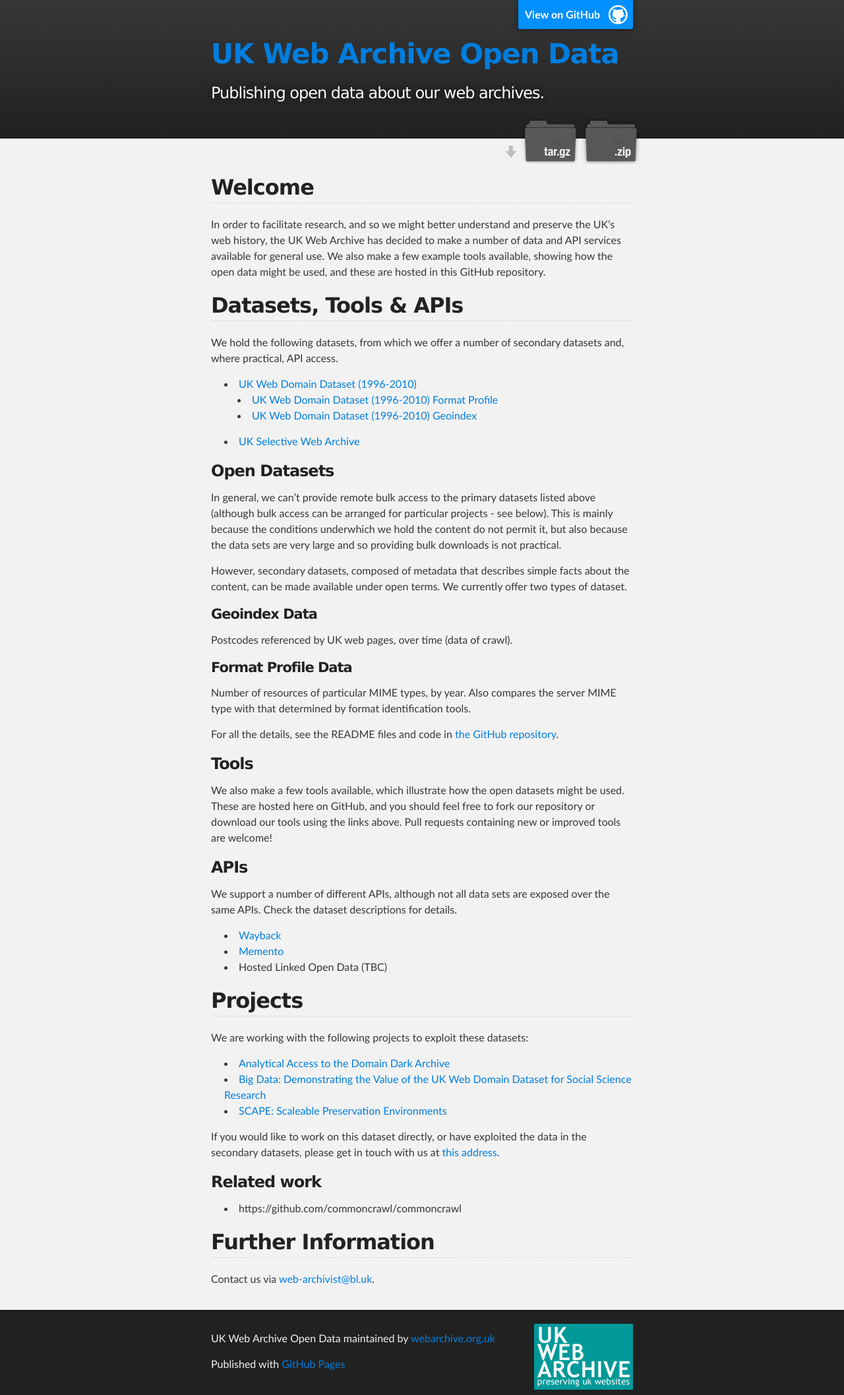
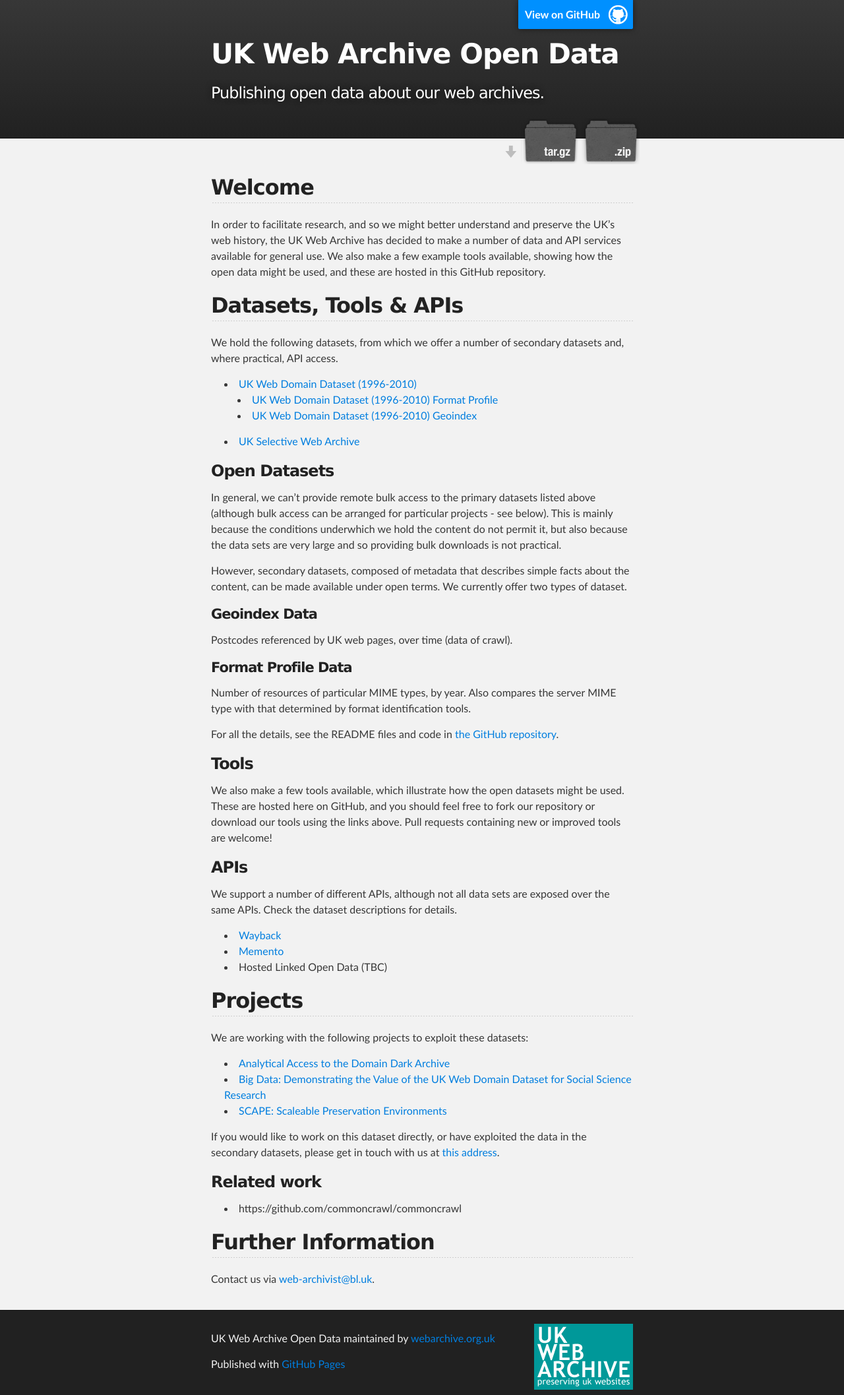
Before and after one commit to ukwa/opendata, a Jekyll site: the page built from index.md, in a window 1280 px wide. Shown: the whole page at 66% size. Built offline with Jekyll 4.4.1, drawn with Linux system fonts in a browser that asks for light colours.

Commit message:
Switched the header to white.

```diff
--- a/stylesheets/stylesheet.css
+++ b/stylesheets/stylesheet.css
@@ -130,7 +130,7 @@
   text-shadow: #0090ff 0px 0px 2px;
 }
 
-#page_title a {
+#project_title a {
   color: white;
 }
 
```
